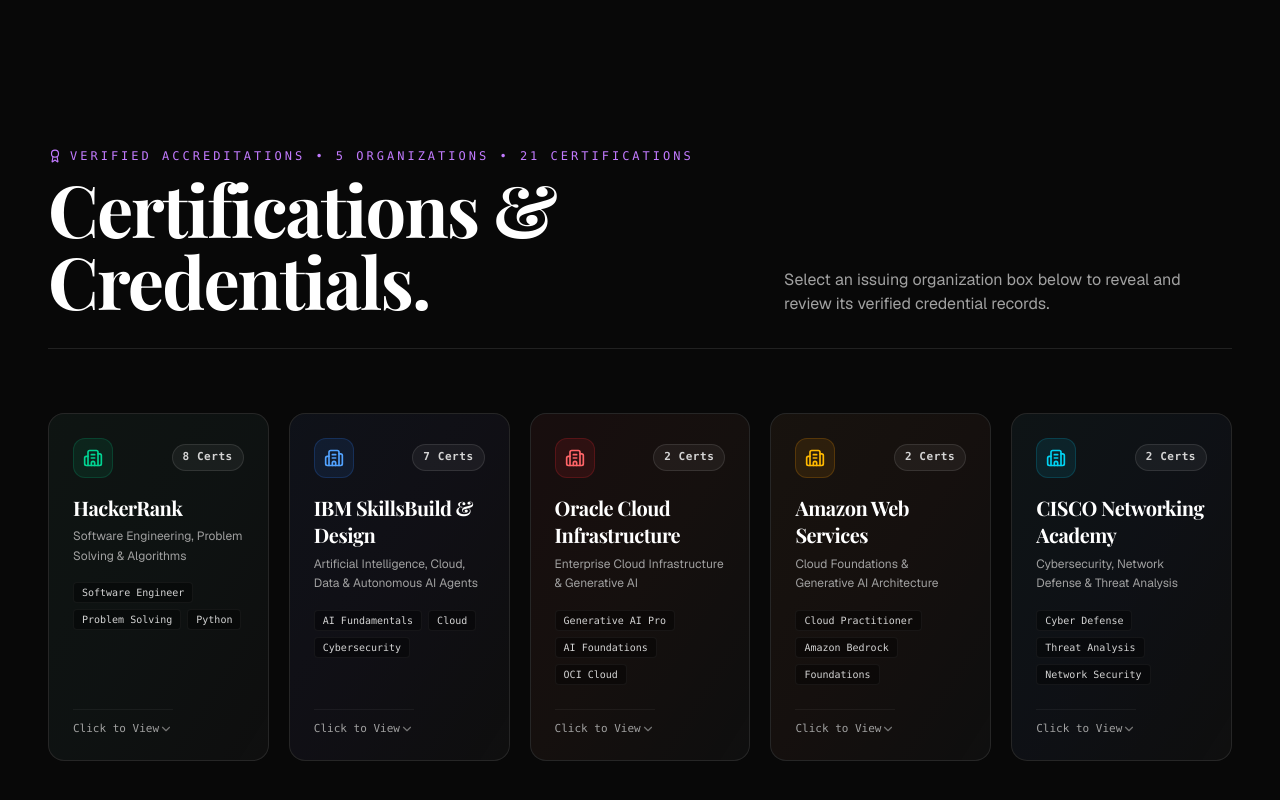
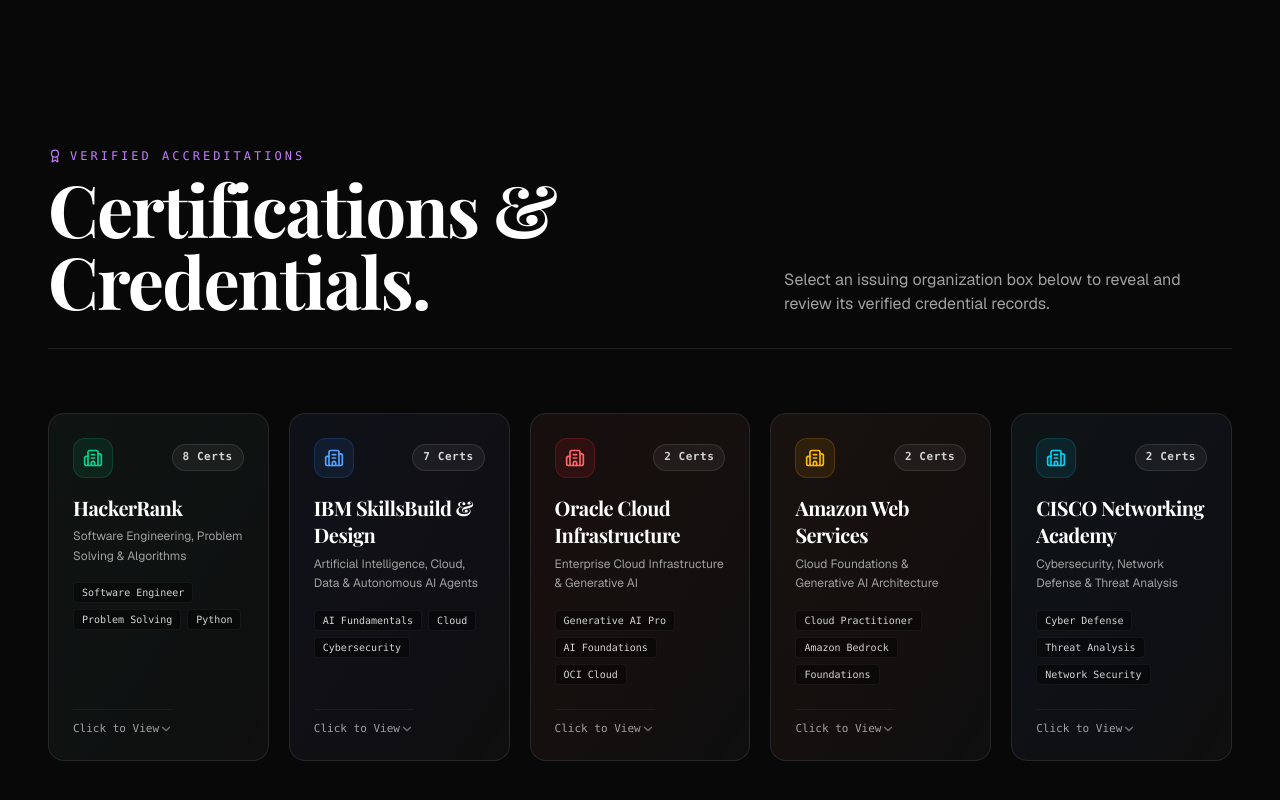
Before and after one commit to sujoylayek2006/Portfolio-web, a Next.js app: page / in a window 1280 px wide. Shown: the part 4648-5448 px from the top of the page. Built offline with nearby package versions, Linux system fonts and the light colour scheme.

Commit message:
style: remove count from Certifications header and drawer

```diff
--- a/src/components/sections/Certifications.tsx
+++ b/src/components/sections/Certifications.tsx
@@ -39,7 +39,7 @@
         <div>
           <span className="text-xs font-mono uppercase tracking-[0.25em] text-purple-400 flex items-center gap-2">
             <Award className="w-3.5 h-3.5 text-purple-400" />
-            Verified Accreditations &bull; 5 Organizations &bull; 21 Certifications
+            Verified Accreditations
           </span>
           <h2 className="font-serif text-4xl sm:text-6xl md:text-7xl font-bold tracking-tight text-white mt-2">
             Certifications &amp; Credentials.
@@ -167,7 +167,7 @@
                     </span>
                   </div>
                   <p className="text-neutral-400 text-xs sm:text-sm mt-0.5">
-                    Showing all {activeCertificates.length} verified credentials issued to Sujoy Layek
+                    Showing verified credentials issued to Sujoy Layek
                   </p>
                 </div>
               </div>
@@ -176,7 +176,7 @@
               <div className="flex items-center gap-2.5 self-start sm:self-auto">
                 <div className="text-xs font-mono text-neutral-300 flex items-center gap-2 bg-neutral-900/80 px-3.5 py-1.5 rounded-full border border-white/10">
                   <CheckCircle2 className="w-3.5 h-3.5 text-emerald-400" />
-                  <span>{activeCertificates.length} Verified</span>
+                  <span>Verified Credentials</span>
                 </div>
                 <button
                   type="button"
```
Also changed, not shown: 1 other file (tests, documents, lock files or other folders).
